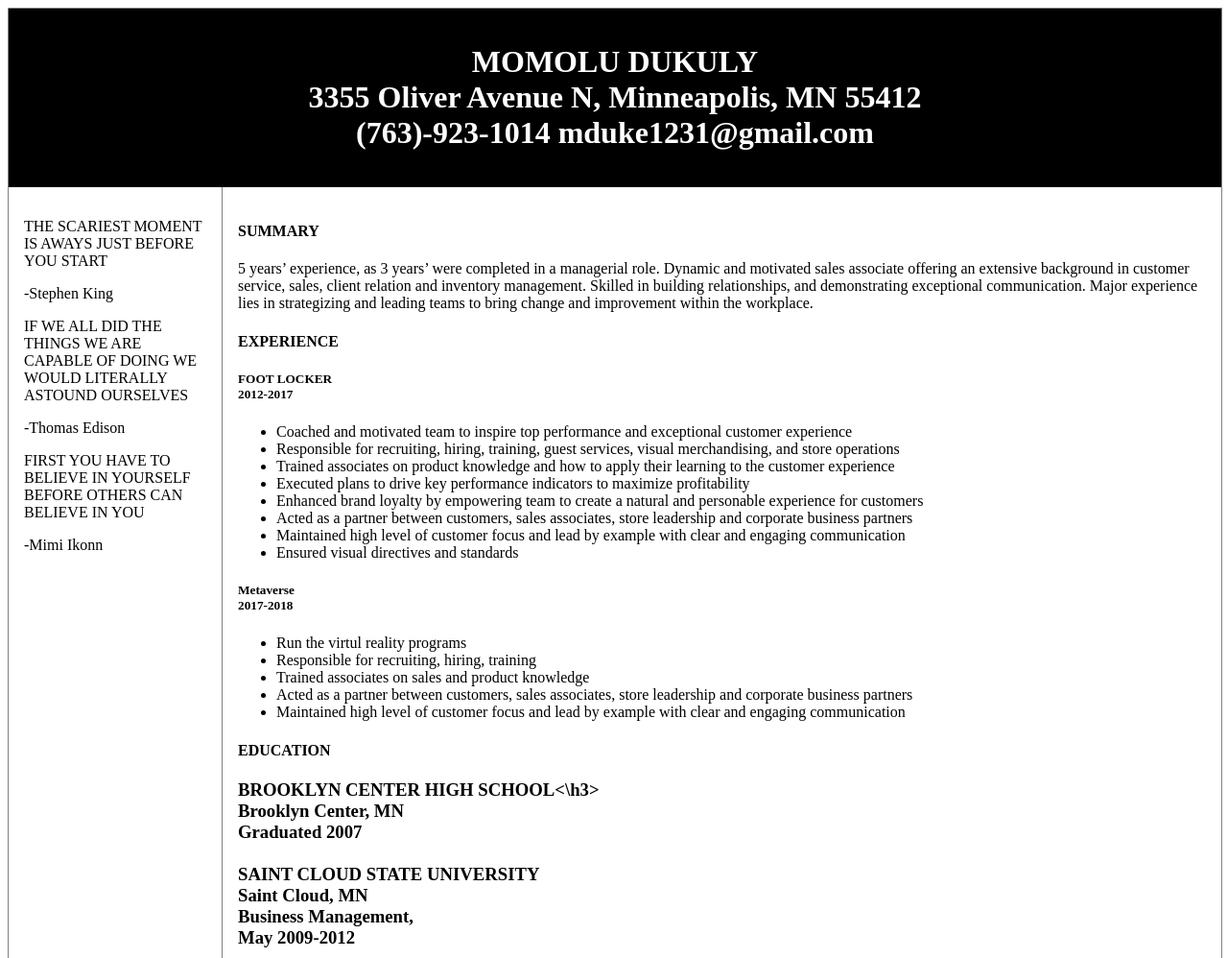
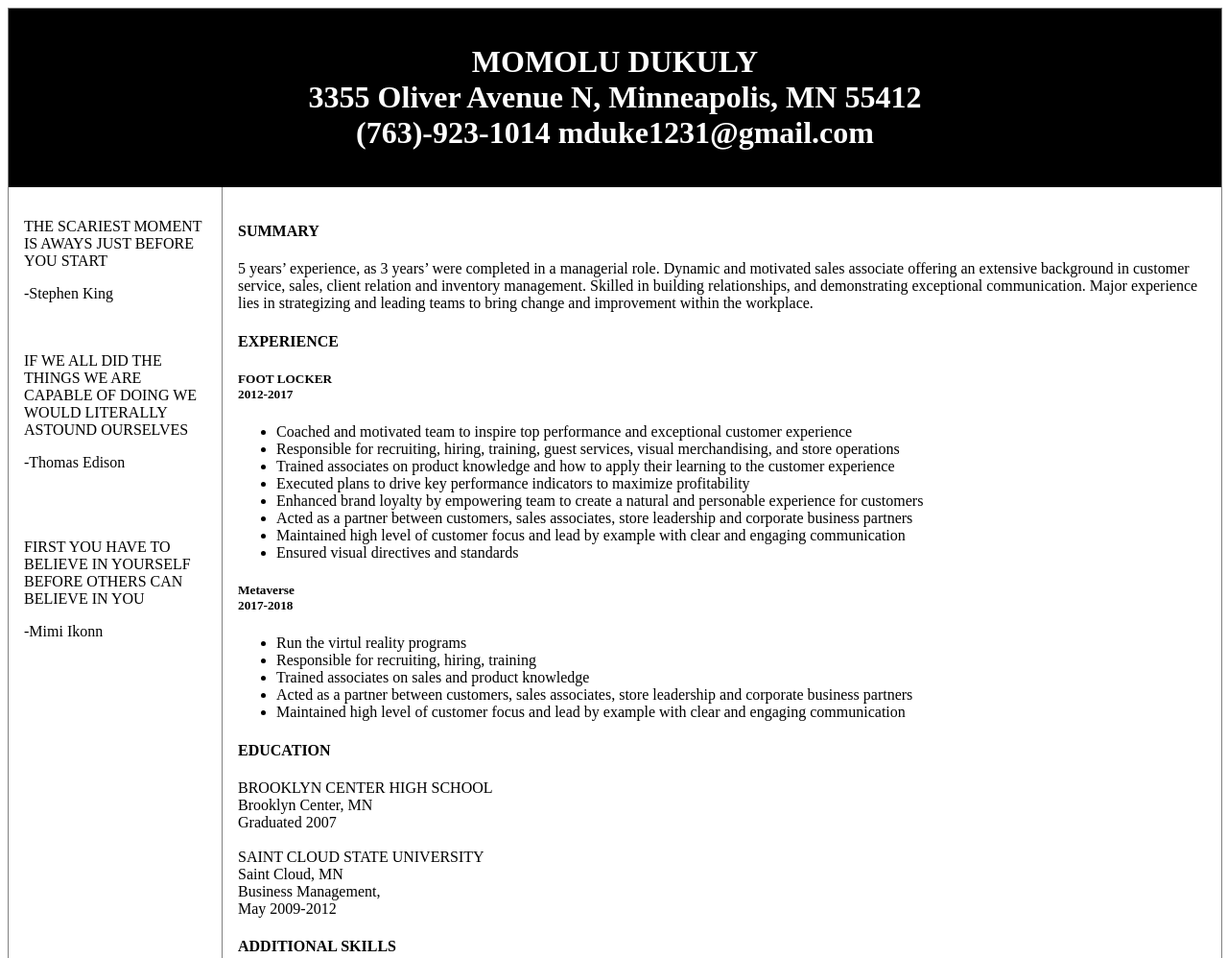
Before and after one commit to moduke1289/moduke1289.github.io, a plain HTML site: page index.html in a window 1280 px wide. Shown: the top 998 px of the page at 96% size. Drawn offline with Linux system fonts and the light colour scheme.

Commit message:
Update index.html

```diff
--- a/index.html
+++ b/index.html
@@ -50,11 +50,11 @@ mduke1231@gmail.com</h1>
 
 <nav>
 
-<p>THE SCARIEST MOMENT IS AWAYS JUST BEFORE YOU START</p>-Stephen King
+<p>THE SCARIEST MOMENT IS AWAYS JUST BEFORE YOU START</p>-Stephen King<br><br><br>
 
-<p>IF WE ALL DID THE THINGS WE ARE CAPABLE OF DOING WE WOULD LITERALLY ASTOUND OURSELVES</p>-Thomas Edison
+<p>IF WE ALL DID THE THINGS WE ARE CAPABLE OF DOING WE WOULD LITERALLY ASTOUND OURSELVES</p>-Thomas Edison<br><br><br><br>
 
-<p>FIRST YOU HAVE TO BELIEVE IN YOURSELF BEFORE OTHERS CAN BELIEVE IN YOU</p>-Mimi Ikonn</nav>
+<p>FIRST YOU HAVE TO BELIEVE IN YOURSELF BEFORE OTHERS CAN BELIEVE IN YOU</p>-Mimi Ikonn<br><br><br><br> </nav>
 
 <article>
 
@@ -86,7 +86,7 @@ mduke1231@gmail.com</h1>
 <li>Maintained high level of customer focus and lead by example with clear and engaging communication</li>
 </ul>
 <h4><p>EDUCATION</p></h4>
-<h3>BROOKLYN CENTER HIGH SCHOOL<\h3><br>Brooklyn Center, MN<br>
+BROOKLYN CENTER HIGH SCHOOL<br>Brooklyn Center, MN<br>
 Graduated 2007<br><br>
 SAINT CLOUD STATE UNIVERSITY<br> Saint Cloud, MN<br>
 Business Management, <br>May 2009-2012
```
